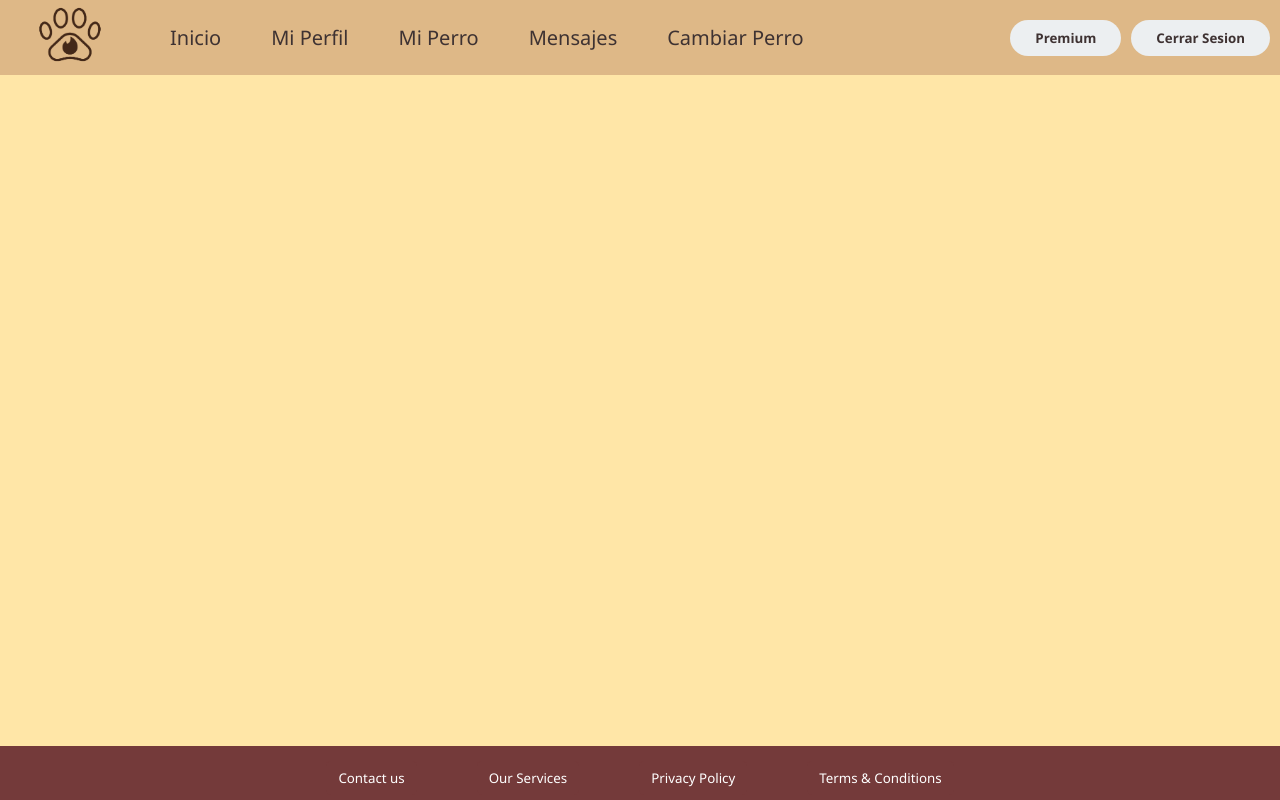
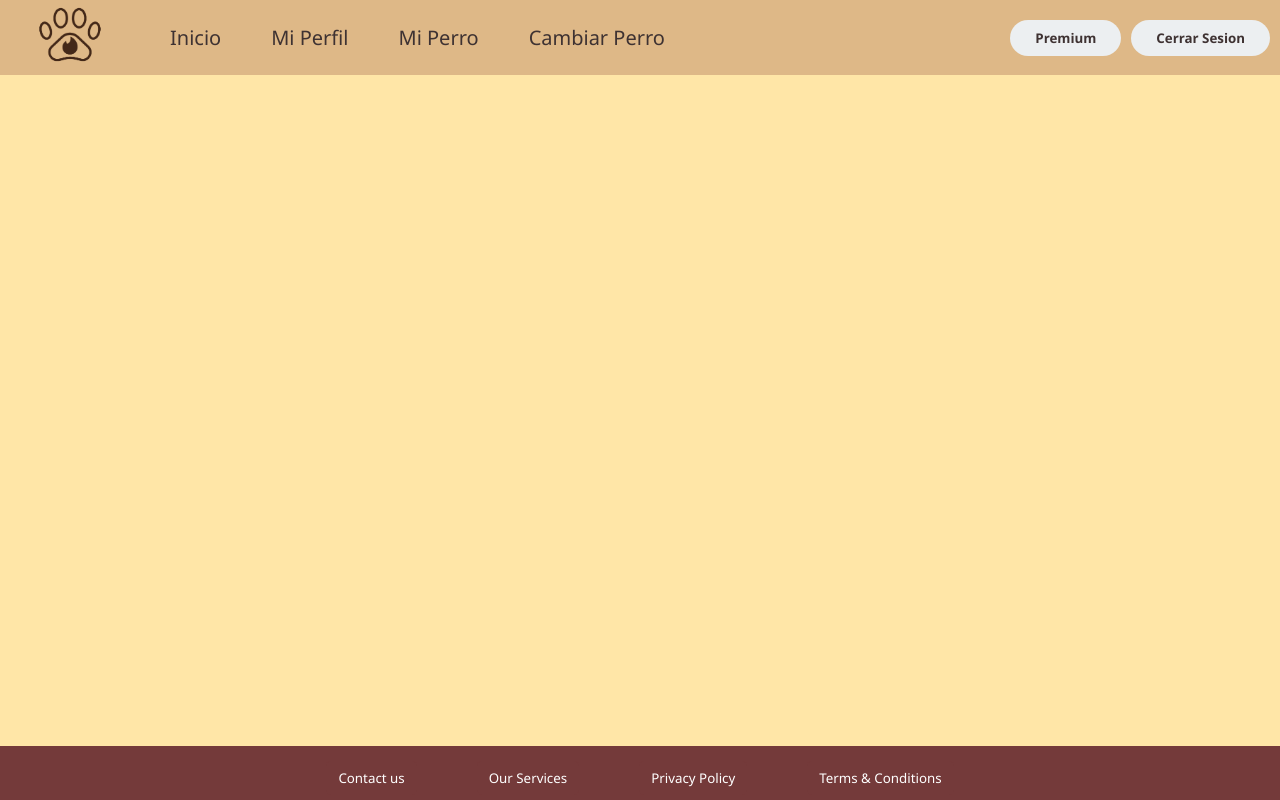
Before and after one commit to LautaroOlmedo/Barney, a React (Create React App) app in the folder client/: page / in a window 1280 px wide. Built offline with nearby package versions, Linux system fonts and the light colour scheme.

Commit message:
ni puta idea

```diff
--- a/client/src/common/navBar/NavBar.tsx
+++ b/client/src/common/navBar/NavBar.tsx
@@ -44,16 +44,10 @@ export const NavBar: React.FC<{}> = ({}) => {
           </Link>
         </div>
         <div>
-          <Link to={"/messages"} className="navbar-link">
-            Mensajes
-          </Link>
-        </div>
-        <div>
           <Link to={"/dogProfileSelect"} className="navbar-link">
             Cambiar Perro
           </Link>
         </div>
-
         <div className="navbar-buttons">
           <button className="premium-button" onClick={openPremium}>
             Premium
```
